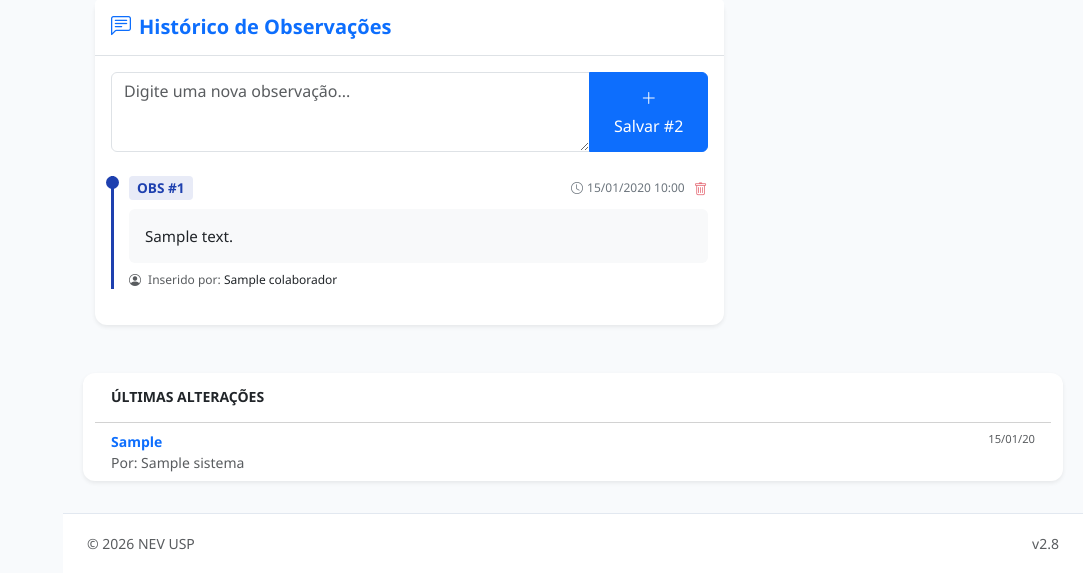
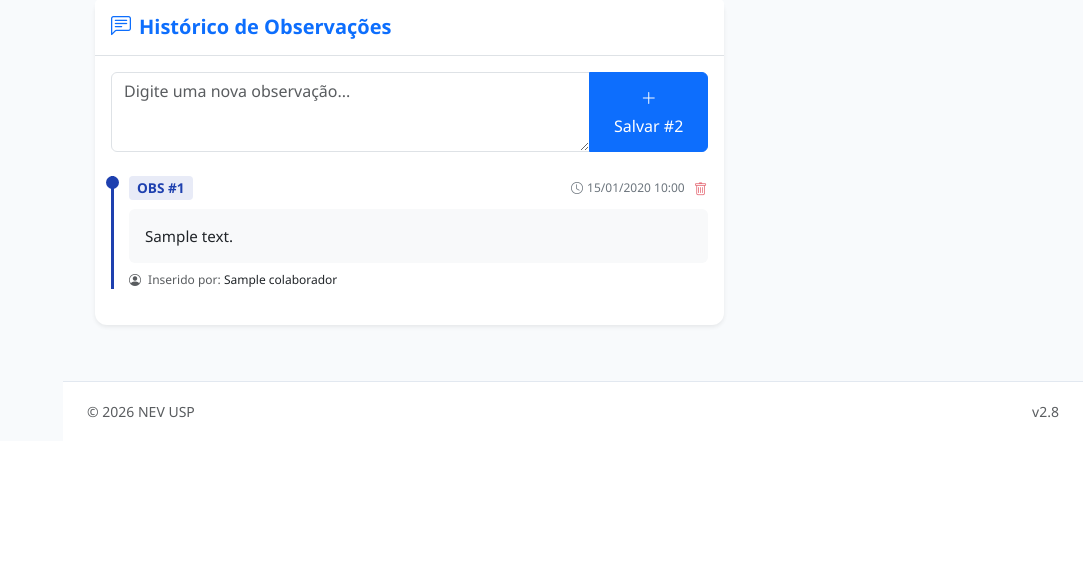
Before and after one commit to nev-cadastro/cadastro-nev, a Flask app: page /colaborador/1 in a window 1280 px wide. Shown: the part 1107-1680 px from the top of the page, without its empty margins (197-1280 px from the left). After the commit the page ends 1525 px from the top, so only its background shows below. Run offline with Flask 3, Linux system fonts and the light colour scheme; a user stored in the database is signed in; tables that the repository leaves empty hold one stand-in row (values such as "Sample post"); grey boxes marked "Sample" are stand-in pictures.

Commit message:
Update colaborador_view.html

```diff
--- a/templates/colaborador_view.html
+++ b/templates/colaborador_view.html
@@ -172,7 +172,6 @@
         </div>
     </div>
 
-    <!-- Substitua esta seção (card da direita) no colaborador_view.html: -->
     <div class="col-lg-4">
         <div class="card border-0 shadow-sm mb-4 text-center">
             <div class="card-body py-4">
@@ -267,28 +266,6 @@
         </div>
         {% endif %}
     </div>
-
-        {% if historico %}
-        <div class="card border-0 shadow-sm">
-            <div class="card-header bg-white py-3">
-                <h6 class="card-title mb-0 fw-bold small text-uppercase">Últimas Alterações</h6>
-            </div>
-            <div class="card-body p-0">
-                <div class="list-group list-group-flush small">
-                    {% for log in historico %}
-                    <div class="list-group-item px-3 py-2">
-                        <div class="d-flex justify-content-between">
-                            <span class="fw-bold text-primary">{{ log.acao }}</span>
-                            <span class="text-muted" style="font-size: 0.7rem;">{{ log.data_hora.strftime('%d/%m/%y') }}</span>
-                        </div>
-                        <div class="text-muted smaller">Por: {{ log.usuario_nome or 'Sistema' }}</div>
-                    </div>
-                    {% endfor %}
-                </div>
-            </div>
-        </div>
-        {% endif %}
-    </div>
 </div>
 
 <style>
```
Lines whose indentation alone changed are shown as unchanged.
